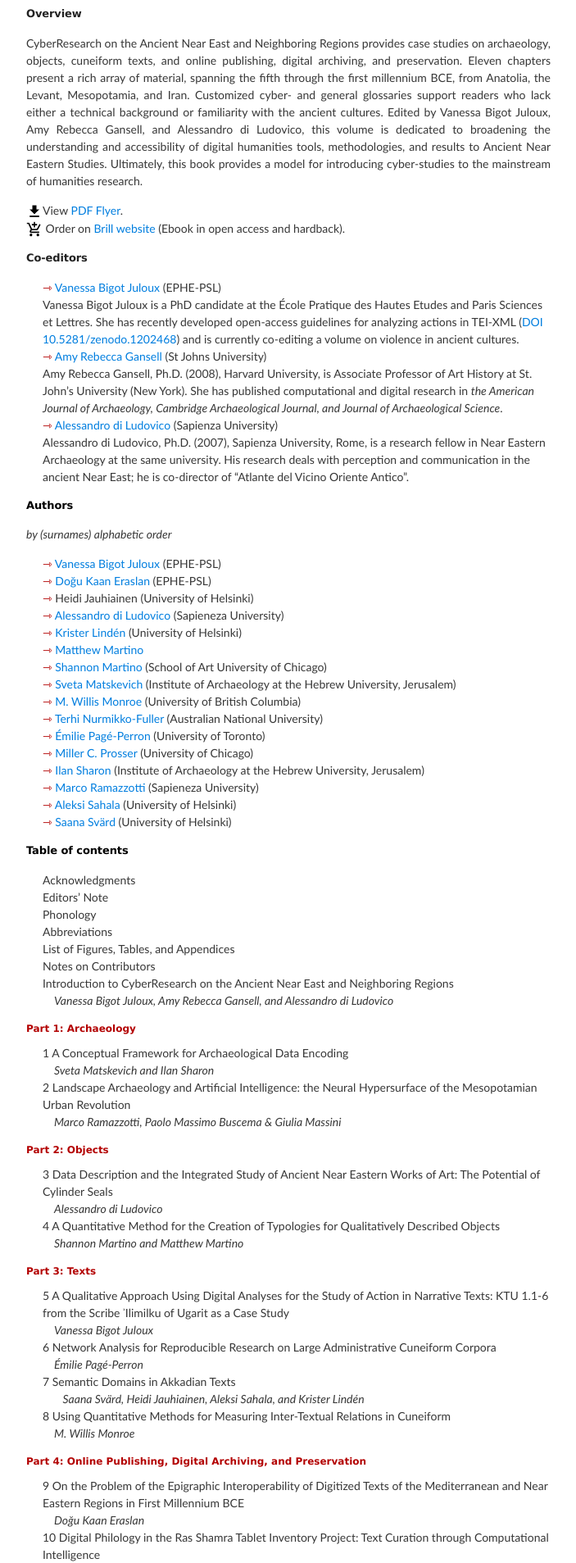
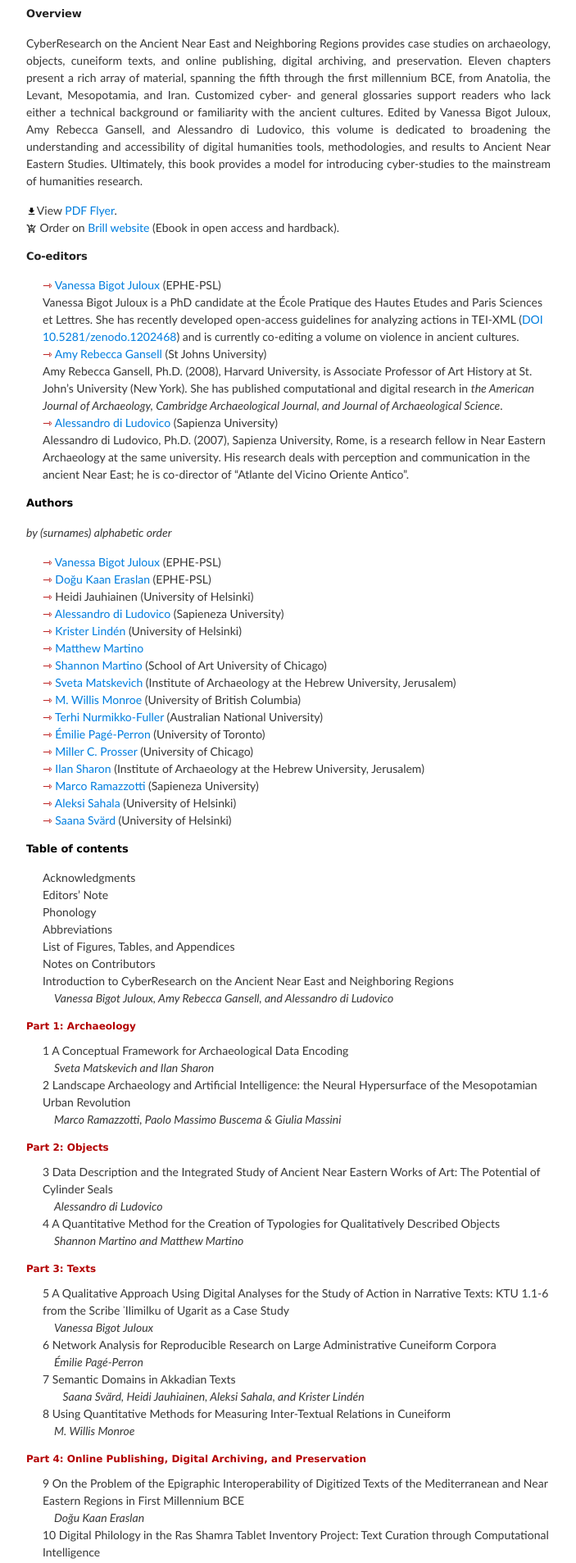
Before and after one commit to vbigot-juloux/ane-research-humanities, a Jekyll site: the page built from docs/CyberResearch-vol1.md, in a window 1280 px wide. Shown: the part 362-2269 px from the top of the page at 82% size, without its empty margins (288-991 px from the left). Built offline with Jekyll 4.4.1, drawn with Linux system fonts in a browser that asks for light colours; the repository's description, which GitHub fills in, is left out.

Commit message:
Update CyberResearch-vol1.md

```diff
--- a/docs/CyberResearch-vol1.md
+++ b/docs/CyberResearch-vol1.md
@@ -11,8 +11,8 @@ Vanessa Bigot Juloux, Amy Rebecca Gansell, Alessandro di Ludovico (eds.). Brill,
 <p>CyberResearch on the Ancient Near East and Neighboring Regions provides case studies on archaeology, objects, cuneiform texts, and online publishing, digital archiving, and preservation.
 Eleven chapters present a rich array of material, spanning the fifth through the first millennium BCE, from Anatolia, the Levant, Mesopotamia, and Iran. Customized cyber- and general glossaries support readers who lack either a technical background or familiarity with the ancient cultures. Edited by Vanessa Bigot Juloux, Amy Rebecca Gansell, and Alessandro di Ludovico, this volume is dedicated to broadening the understanding and accessibility of digital humanities tools, methodologies, and results to Ancient Near Eastern Studies. Ultimately, this book provides a model for introducing cyber-studies to the mainstream of humanities research.</p>
 
-<img src="../assets/baseline_get_app_black_18dp.png" style="border:0; -webkit-box-shadow: 0 0 0; width: 20px"/>View <a href="https://brill.com/flyer/title/34932?print=pdf" target="_target">PDF Flyer</a>.<br />
-<img src="../assets/baseline_add_shopping_cart_black_18dp.png" style="border:0; -webkit-box-shadow: 0 0 0; width: 20px"/> Order on <a href="https://brill.com/view/title/34932" target="_blank">Brill website</a> (Ebook in open access and hardback).
+<img src="../assets/baseline_get_app_black_18dp.png" style="border:0; -webkit-box-shadow: 0 0 0; width: 2%"/>View <a href="https://brill.com/flyer/title/34932?print=pdf" target="_target">PDF Flyer</a>.<br />
+<img src="../assets/baseline_add_shopping_cart_black_18dp.png" style="border:0; -webkit-box-shadow: 0 0 0; width: 2%"/> Order on <a href="https://brill.com/view/title/34932" target="_blank">Brill website</a> (Ebook in open access and hardback).
 
 <h3>Co-editors</h3>
 <ul style="list-style-type: none;">
```
